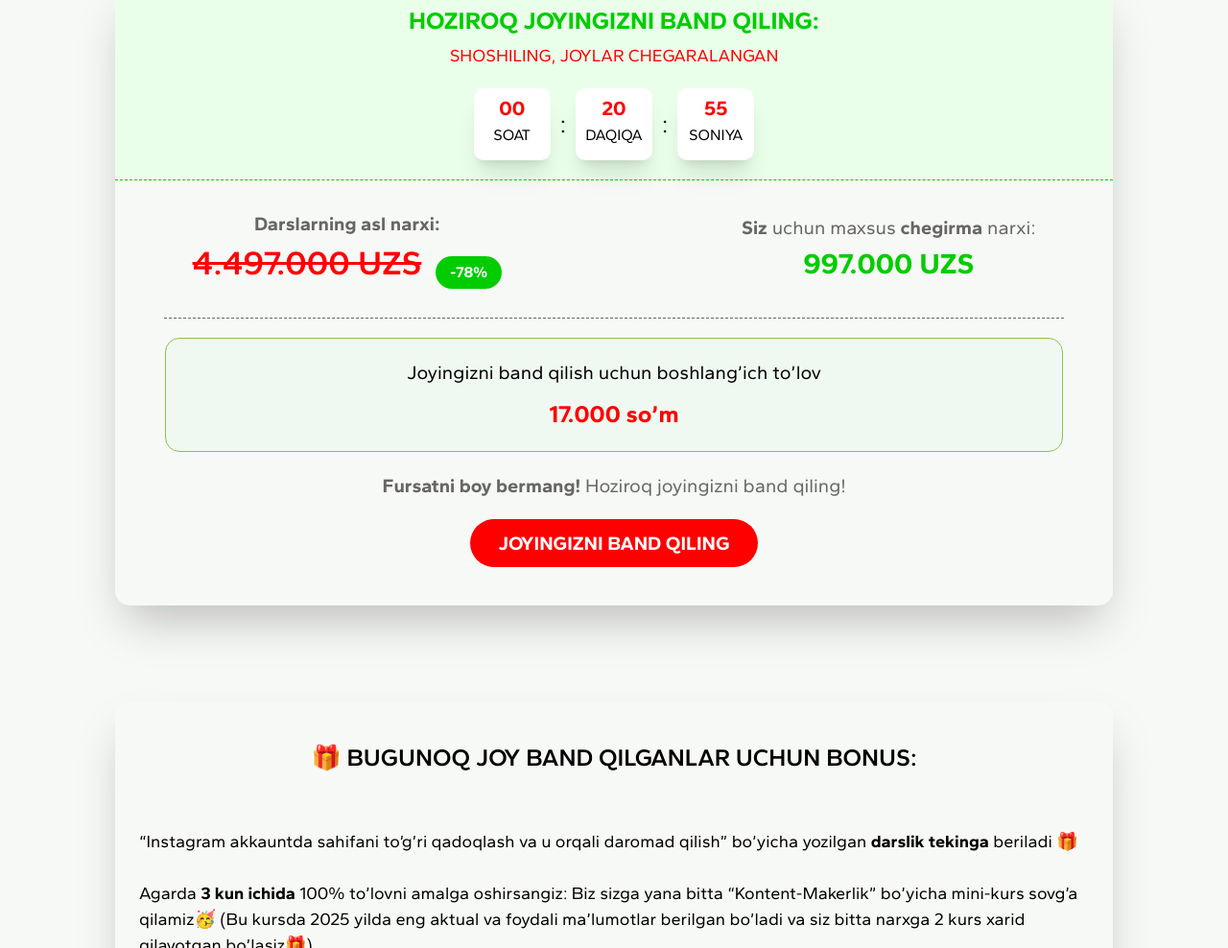
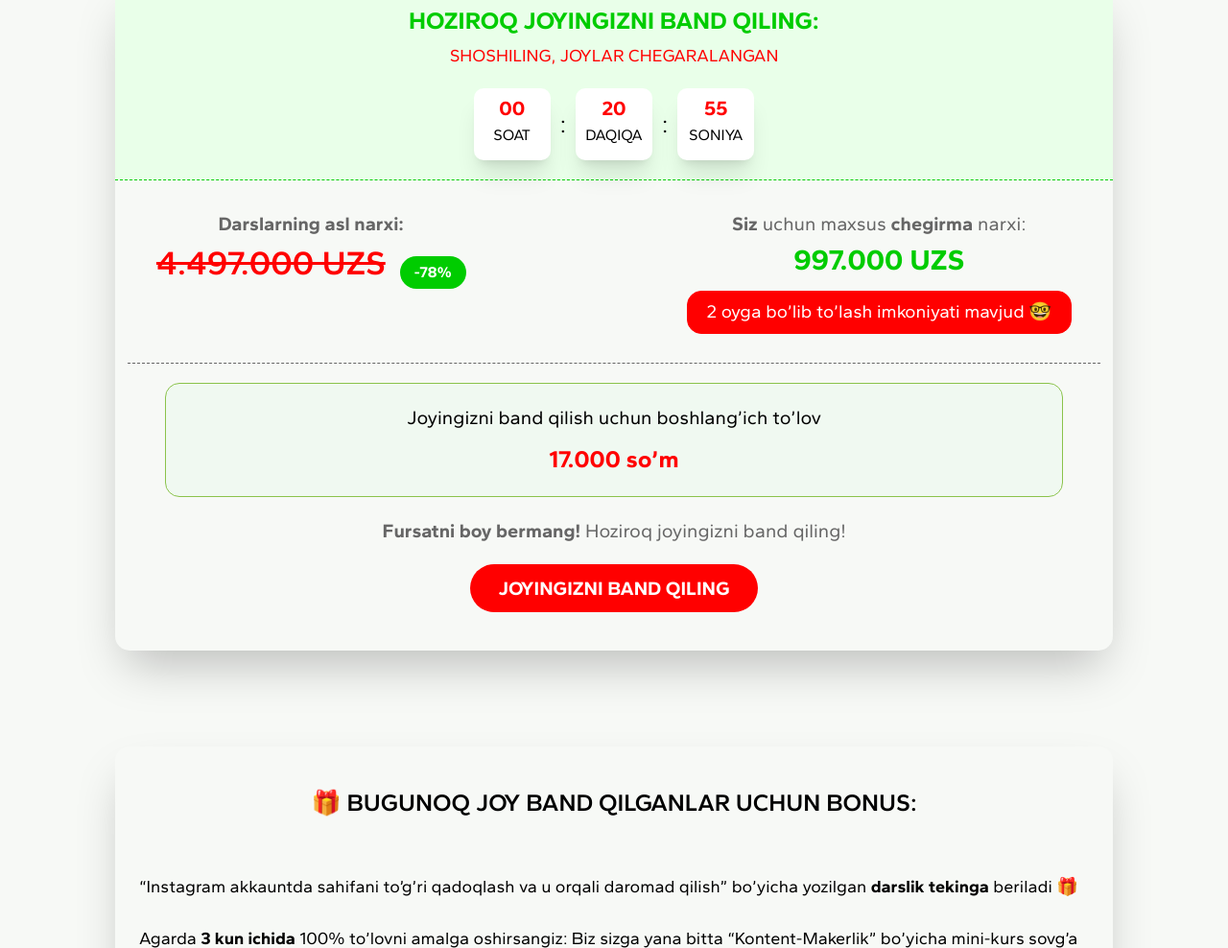
Before and after one commit to ziyodyakubov/HALIDA-ME, a website: page index.html in a window 1280 px wide. Shown: the part 6642-7630 px from the top of the page at 96% size. Drawn offline with nearby package versions, Linux system fonts and the light colour scheme.

Commit message:
button addded

```diff
--- a/index.html
+++ b/index.html
@@ -440,7 +440,7 @@
             </div>
 
             <div
-                class="flex lg:flex-row flex-col border-b-[1px] border-b-[#666] border-dashed p-[30px] justify-center gap-[20px] lg:gap-[250px] items-center">
+                class="flex lg:flex-row flex-col border-b-[1px] border-b-[#666] border-dashed p-[30px] justify-center gap-[20px] lg:gap-[230px] items-start">
                 <div>
                     <h1 class="lg:text-[20px] text-[18px] text-[#666] font-bold">Darslarning asl narxi:</h1>
                     <div class="flex lg:flex-row flex-col items-center lg:items-end gap-[5px] lg:gap-[15px]">
@@ -453,6 +453,7 @@
                     <h1 class="lg:text-[20px] text-[18px] text-[#666]"><b>Siz</b> uchun maxsus <b>chegirma</b> narxi:
                     </h1>
                     <h2 class="text-[#00CC00] font-bold text-[30px]">997.000 UZS</h2>
+                    <div class="lg:text-[19px] text-[13px] py-[7px] px-[20px] bg-[#FF0000] mt-[10px] text-[#fff] cursor-pointer border-[1px] openModalBtn border-[#FF0000] rounded-[15px]">2 oyga bo’lib to’lash imkoniyati mavjud 🤓</div>
                 </div>
             </div>
 
```
